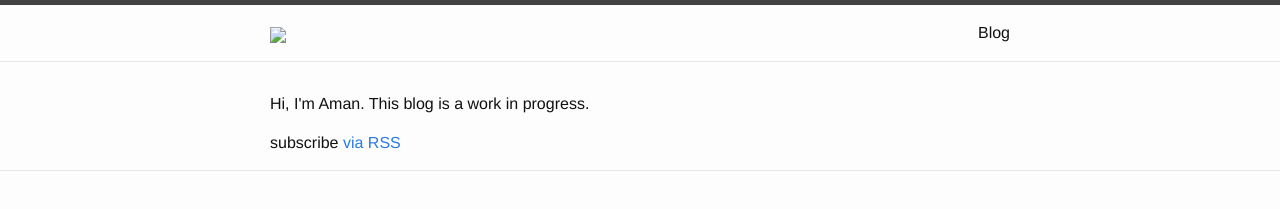
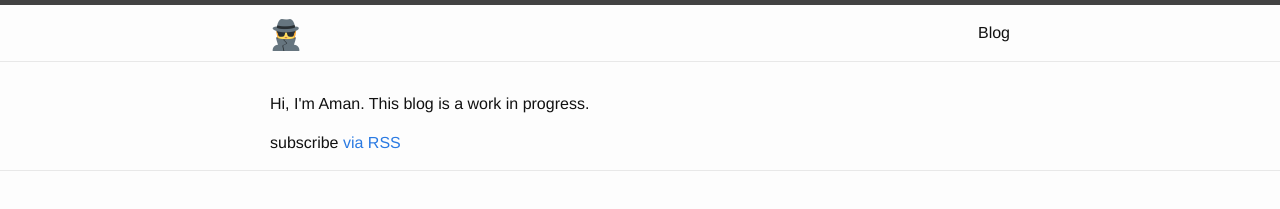
Before and after one commit to thatvirdiguy/thatvirdiguy.github.io, a Jekyll site: the page built from index.html, in a window 1280 px wide. Shown: the top 209 px of the page. Built offline with Jekyll 4.4.1, drawn with Linux system fonts in a browser that asks for light colours.

Commit message:
trying to add image on all pages x4

```diff
--- a/_includes/header.html
+++ b/_includes/header.html
@@ -2,7 +2,7 @@
 
   <div class="wrapper">
 
-    <a class="site-title" href="{{ site.url }}"><img src="{{ 'images/favicon-32x32.png' | prepend: site.url }}"/></a>
+    <a class="site-title" href="{{ site.url }}"><img src="{{ '/images/favicon-32x32.png' | prepend: site.url }}"/></a>
 
     <nav class="site-nav">
       <a href="#" class="menu-icon">
```
